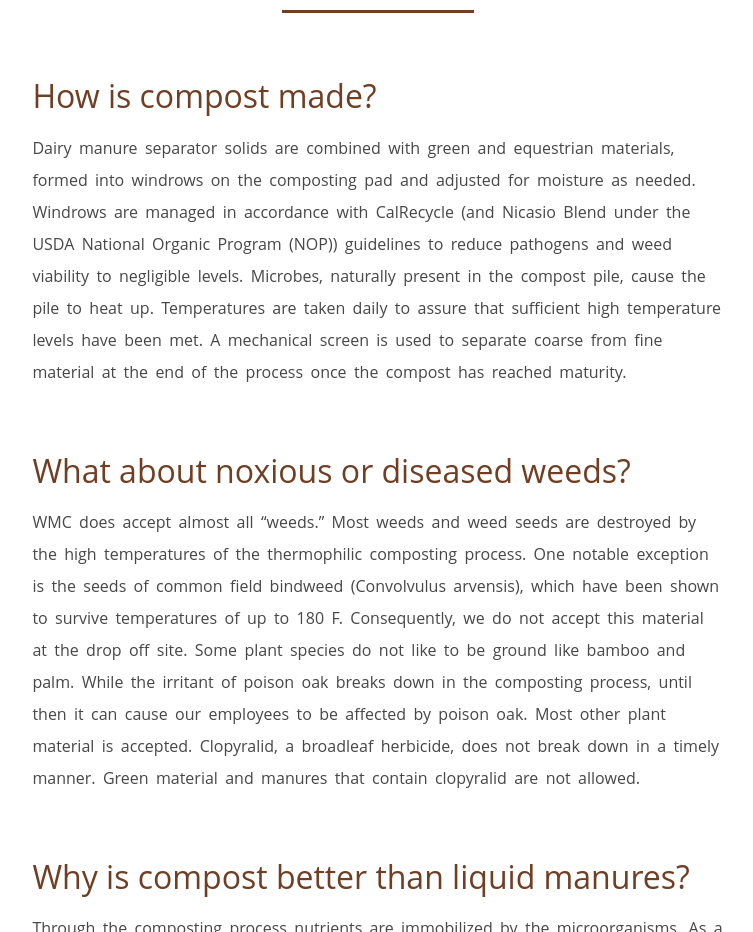
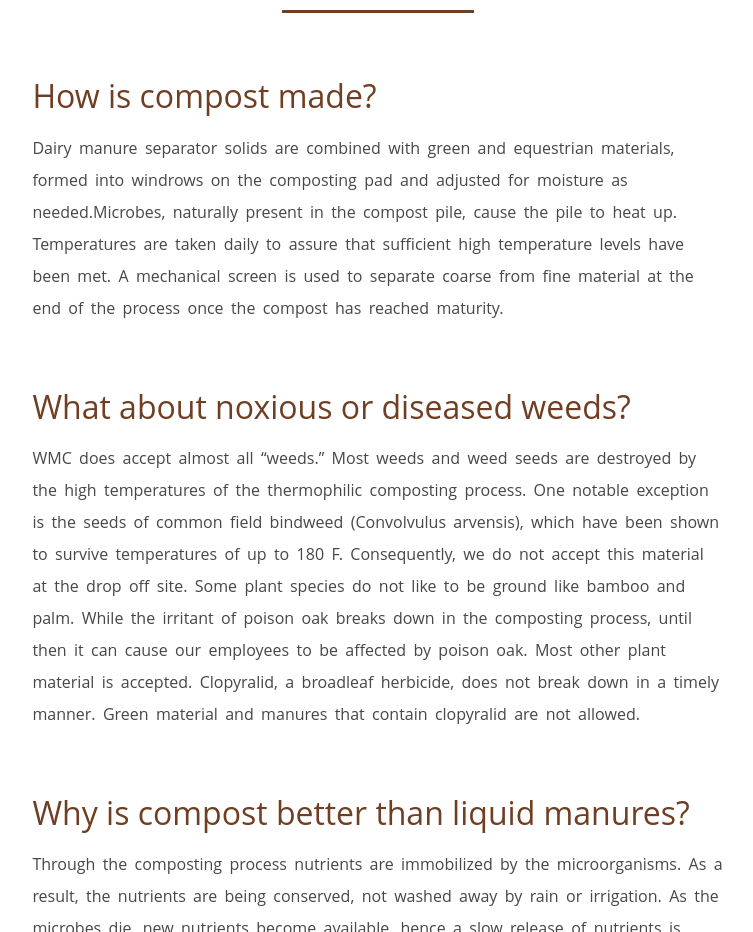
Before and after one commit to xanderbakx/wmc, a Gatsby site: page /faq in a window 1280 px wide. Shown: the part 800-1732 px from the top of the page, without its empty margins (262-1015 px from the left). Built offline with nearby package versions, Linux system fonts and the light colour scheme; Gatsby itself is replaced by a stand-in of ours.

Commit message:
fix: temporarily remove 'organic' wording

```diff
--- a/src/components/FaqComponent/FaqContent.js
+++ b/src/components/FaqComponent/FaqContent.js
@@ -13,14 +13,16 @@ export default class FaqContent extends Component {
           <p className="text">
             Dairy manure separator solids are combined with green and equestrian
             materials, formed into windrows on the composting pad and adjusted
-            for moisture as needed. Windrows are managed in accordance with
+            for moisture as needed.
+            {/*Windrows are managed in accordance with
             CalRecycle (and Nicasio Blend under the USDA National Organic
             Program (NOP)) guidelines to reduce pathogens and weed viability to
-            negligible levels. Microbes, naturally present in the compost pile,
-            cause the pile to heat up. Temperatures are taken daily to assure
-            that sufficient high temperature levels have been met. A mechanical
-            screen is used to separate coarse from fine material at the end of
-            the process once the compost has reached maturity.
+            negligible levels. */}
+            Microbes, naturally present in the compost pile, cause the pile to
+            heat up. Temperatures are taken daily to assure that sufficient high
+            temperature levels have been met. A mechanical screen is used to
+            separate coarse from fine material at the end of the process once
+            the compost has reached maturity.
           </p>
 
           <h2>What about noxious or diseased weeds?</h2>
--- a/src/pages/products.js
+++ b/src/pages/products.js
@@ -253,7 +253,8 @@ const ProductsPage = () => (
           <CompostItem
             image={data.deckMix}
             name="Marin Deck Mix"
-            description="The ultimate affordable soil amendment, Deck Mix is a blend of all our products that occurs when we sweep our loading area. You'll find Nicasio Blend, Organic Hi-Test Compost, Mallard Plus, Feather-Lite Amended Soil and our various mulches in this blend. Use Deck Mix as a mulch or amendment for flowers, shrubs and trees. Not recommended for veggies. Supply is limited."
+            // Took out "Organic" from Hi-Test Compost
+            description="The ultimate affordable soil amendment, Deck Mix is a blend of all our products that occurs when we sweep our loading area. You'll find Nicasio Blend, Hi-Test Compost, Mallard Plus, Feather-Lite Amended Soil and our various mulches in this blend. Use Deck Mix as a mulch or amendment for flowers, shrubs and trees. Not recommended for veggies. Supply is limited."
             price="$7 per cubic yard"
           />
           <CompostItem
```
Also changed, not shown: src/components/AboutComponent/AboutContent.js (+4 -4 lines), src/components/HomePageComponent/QuickInfo.js (+4 -4 lines).
